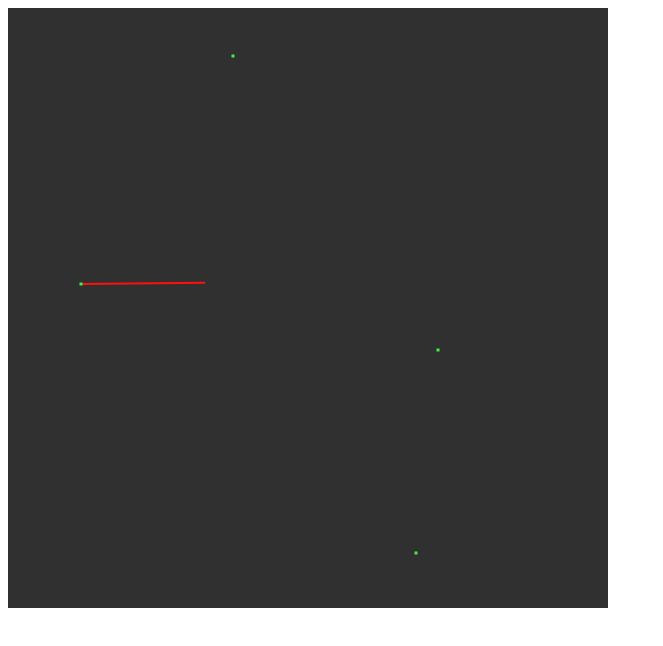
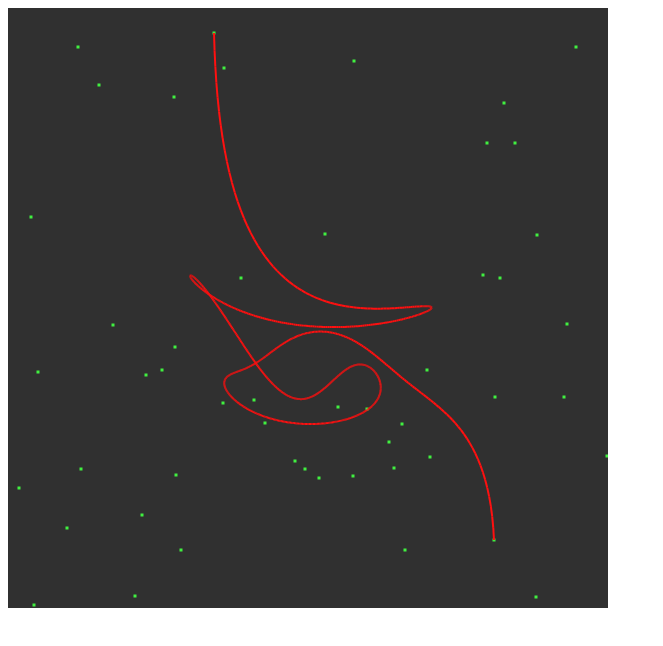
Before and after one commit to nicostuhlfauth/hrw-bezier, a plain HTML site: page bezier4.html in a window 1280 px wide. Shown: the whole page, without its empty margins (0-663 px from the left). Drawn offline with Linux system fonts and the light colour scheme.

Commit message:
draws lines

```diff
--- a/bezier4.html
+++ b/bezier4.html
@@ -3,7 +3,7 @@
 
 <head>
 	<meta charset="utf-8" />
-	<script src="./bezier.js"></script>
+	<script src="./decasteljau.js"></script>
 	<title>Canvas</title>
 </head>
 
@@ -13,14 +13,15 @@
 	</canvas>
 
 	<script>
+
 		window.addEventListener('load', () => {
 			var canvas = document.getElementById('beziers');
 			// check for browser support
 			if (canvas && canvas.getContext) {
-				canvas.addEventListener('mousedown', draw, false);
+				canvas.addEventListener('mousedown', domloaded(), false);
 				ctx = canvas.getContext('2d');
 				if (ctx) {
-					draw();
+					domloaded();
 				}
 			}
 		}, false);
--- a/decasteljau.js
+++ b/decasteljau.js
@@ -1,21 +1,24 @@
-var canvas;
-var ctx;
+document.addEventListener('DOMContentLoaded',domloaded,false);
+function domloaded() {
+    let canvas = document.getElementById("beziers");
+    let ctx = canvas.getContext("2d");
 
     function P(x, y) {
         this.x = x;
         this.y = y;
     }
+
     function getRandomPoint(width, height) {
         return new P(Math.floor(Math.random() * width),
             Math.floor(Math.random() * height));
     }
 
-let depth = 0;
+
     const width = 600;
     const height = 600;
-const max_bezier_depth = 5;
-const num_points = 4;
-const CP = Array(num_points);
+    const max_bezier_depth = 10;
+    const num_points = 50;
+    const CP = new Array(num_points);
     const t = .5;
 
     const line_width = 2;
@@ -24,8 +27,8 @@ const back_color = '#303030';
     const line_color = '#ff1010';
     const point_color = '#40f040';
 
-function draw () {
-    for (var i=0; i<num_points; i++) {
+    function draw() {
+        for (var i = 0; i < num_points; i++) {
             CP[i] = getRandomPoint(width, height);
             //console.log(CP[i])
         }
@@ -35,37 +38,37 @@ function draw () {
             ctx.lineWidth = line_width;
             ctx.strokeStyle = line_color;
 
-        for (var i=0; i<num_points; i++) {
+            for (var i = 0; i < num_points; i++) {
                 point(CP[i]);
             }
         }
     }
 
-function point (P)
-{
+    function point(P) {
         ctx.fillStyle = point_color;
-    ctx.fillRect(P.x-point_size/2,P.y-point_size/2,point_size,point_size);
+        ctx.fillRect(P.x - point_size / 2, P.y - point_size / 2, point_size, point_size);
     }
 
-function line (P0, P1) {
-    ctx.beginPath();
-    ctx.moveTo(P0[0].x, P0[0].y);
-    ctx.lineTo(P1[0].x, P1[0].y);
-    ctx.stroke();
-}
 
     function pointMultiply(myPoint, t) {
-    return new P(myPoint.x*t, myPoint.y*t);
+        return new P(myPoint.x * t, myPoint.y * t);
     }
 
     function pointAddition(myPoint1, myPoint2) {
-    return new P(myPoint1.x+myPoint2.x, myPoint1.y+myPoint2.y);
+        return new P(myPoint1.x + myPoint2.x, myPoint1.y + myPoint2.y);
+    }
+
+    function line(P0, P1) {
+        ctx.beginPath();
+        ctx.moveTo(P0.x, P0.y);
+        ctx.lineTo(P1.x, P1.y);
+        ctx.stroke();
     }
 
     function bezier(tempPoints, t, tiefe) {
         if (tiefe === 0) {
-        line(tempPoints[0], tempPoints[tempPoints.length-1]);
-        console.log(tempPoints[tempPoints.length-1]);
+            line(tempPoints[0], tempPoints[tempPoints.length - 1]);
+            //console.log(tempPoints[0], tempPoints[tempPoints.length - 1]);
         }
         else {
             let myReturnArray1 = [];
@@ -75,26 +78,26 @@ function bezier(tempPoints, t, tiefe) {
 
             myPoints.push(tempPoints);
 
-        for (let h = 0; h < tempPoints.length-1; h++ ) {
+            for (let h = 0; h < tempPoints.length - 1; h++) {
                 myPoints.push([])
             }
 
             for (let j = 1; j < num_points; j++) {
-            for (let k = 0; k < num_points-j; k++) {
-                myPoints[j].push(pointAddition(pointMultiply(myPoints[j-1][k], (1-t)), pointMultiply(myPoints[j-1][k+1], t)));
+                for (let k = 0; k < num_points - j; k++) {
+                    myPoints[j].push(pointAddition(pointMultiply(myPoints[j - 1][k], (1 - t)), pointMultiply(myPoints[j - 1][k + 1], t)));
                 }
             }
-        for (let i = 0; i< myPoints.length; i++) {
+            for (let i = 0; i < myPoints.length; i++) {
                 myReturnArray1.push(myPoints[i][0]);
             }
-        for (let i = myPoints.length; i> 0; i--) {
-            myReturnArray2.push(myPoints[i-1][myPoints[i-1].length-1]);
+            for (let i = myPoints.length; i > 0; i--) {
+                myReturnArray2.push(myPoints[i - 1][myPoints[i - 1].length - 1]);
             }
 
-        bezier(myReturnArray1, t, tiefe-1);
-        bezier(myReturnArray2, t, tiefe-1);
+            bezier(myReturnArray1, t, tiefe - 1);
+            bezier(myReturnArray2, t, tiefe - 1);
         }
     }
-
     draw();
     bezier(CP, t, max_bezier_depth);
+}
```
Lines whose indentation alone changed are shown as unchanged.
